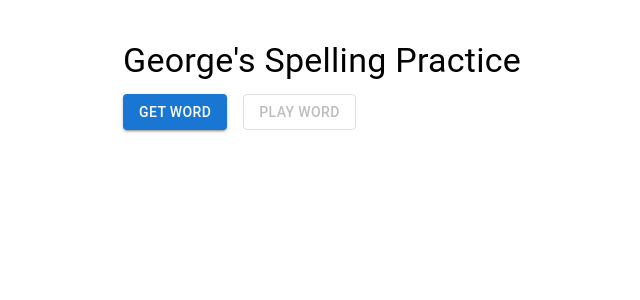
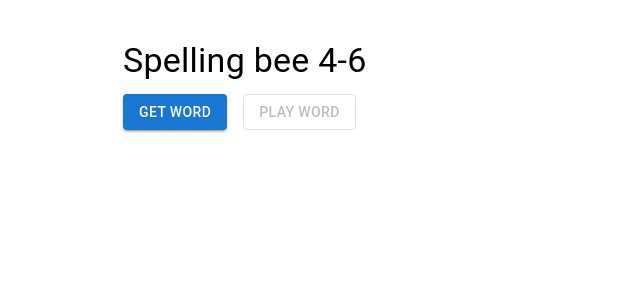
Before and after one commit to xspelling/xspelling.github.io, a React (Vite) app: page / in a window 1280 px wide. Shown: the top 300 px of the page, without its empty margins (241-881 px from the left). Built offline with nearby package versions, Linux system fonts and the light colour scheme.

Commit message:
update title

```diff
--- a/index.html
+++ b/index.html
@@ -4,7 +4,7 @@
 <head>
   <meta charset="UTF-8" />
   <meta name="viewport" content="width=device-width, initial-scale=1.0" />
-  <title>React + FastAPI</title>
+  <title>spelling bee lab</title>
 </head>
 
 <body>
--- a/src/App.tsx
+++ b/src/App.tsx
@@ -59,7 +59,7 @@ const App: FunctionComponent<AppProps> = () => {
   return (
     <Container maxWidth="sm" sx={{ mt: 5 }}>
       <Typography variant="h4" gutterBottom>
-        George's Spelling Practice
+        Spelling bee 4-6
       </Typography>
 
       <Box display="flex" gap={2} mb={3}>
```
